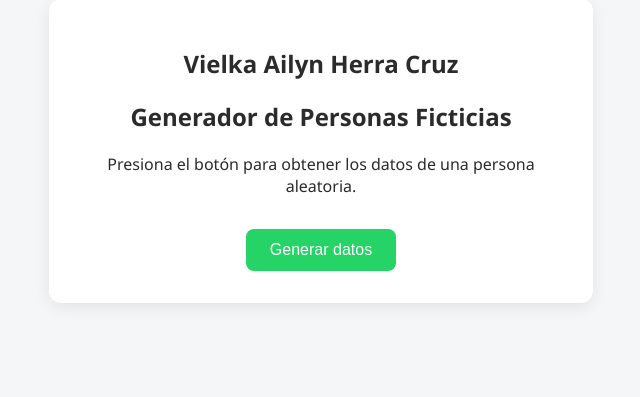
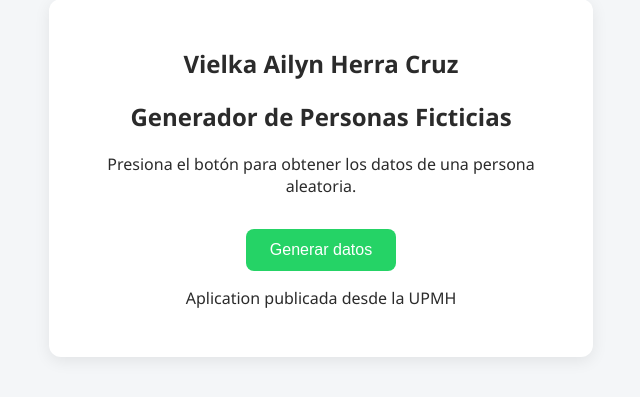
Before and after one commit to 233112267-hub/DESPLIEGUE_RENDER, a Flask app: page / in a window 1280 px wide. Shown: the part 61-458 px from the top of the page, without its empty margins (319-959 px from the left). Run offline with Flask 3, Linux system fonts and the light colour scheme.

Commit message:
agregar texto

```diff
--- a/templates/index.html
+++ b/templates/index.html
@@ -18,6 +18,8 @@
         <form action="/generar" method="POST">
             <button type="submit" class="btn">Generar datos</button>
         </form>
+        <p>Aplication publicada desde la UPMH</p>
     </div>
+
 </body>
 </html>
```
